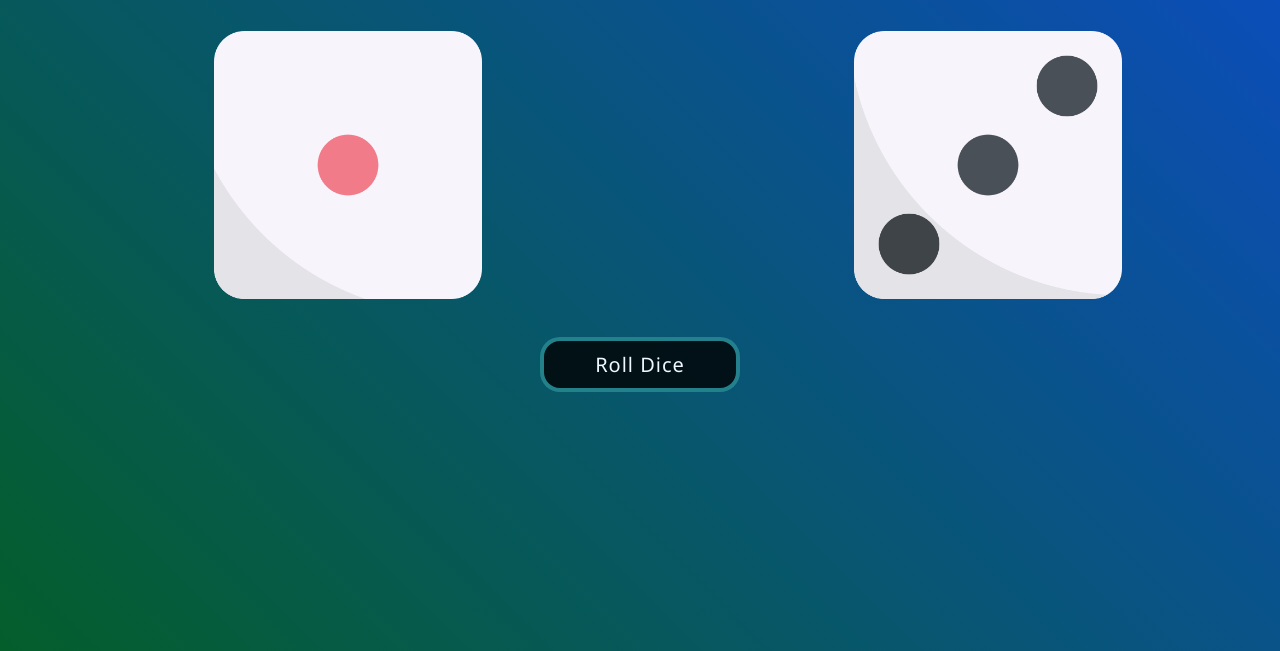
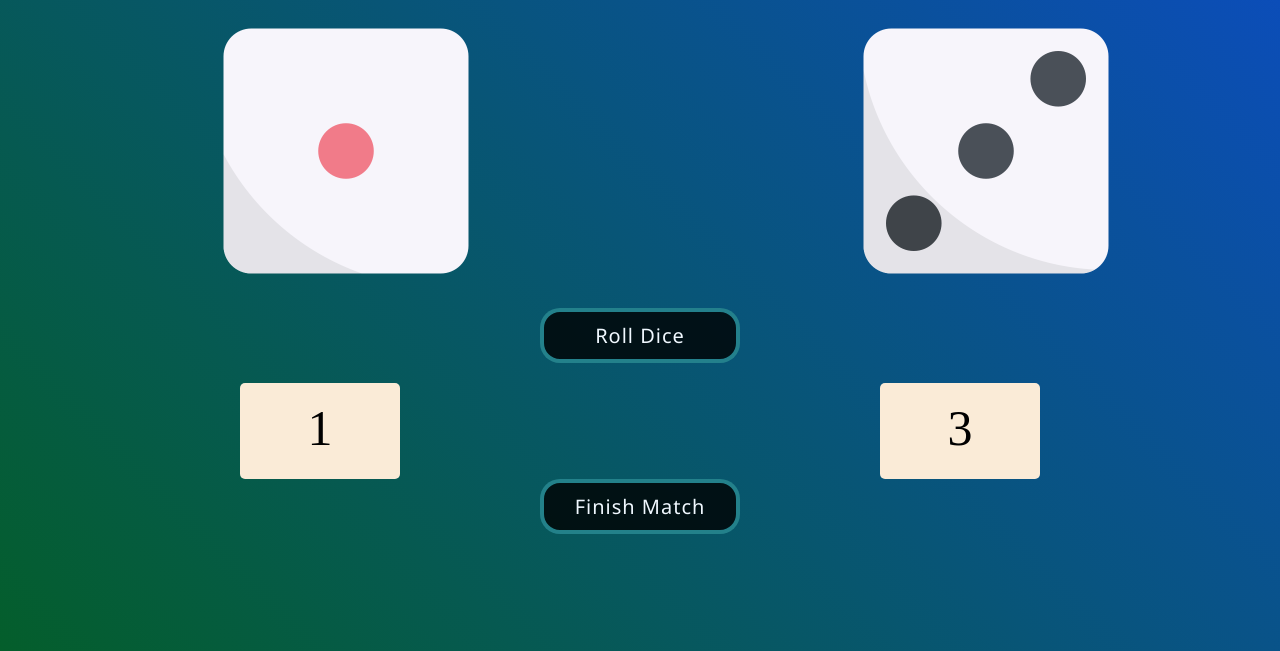
Before and after one commit to AndreaBlanco2/DiceRoll, a plain HTML site: page index.html in a window 1280 px wide. Both pictures are taken after a click on the button "Roll Dice". Shown: the part 149-800 px from the top of the page. Drawn offline with Linux system fonts and the light colour scheme.

Commit message:
added total scores
Keeps scores and allows to reset

```diff
--- a/css/style.css
+++ b/css/style.css
@@ -19,11 +19,11 @@ body {
 }
 
 img{
-    height: 35vh;
+    height: 32vh;
    margin: 10%;
 }
 
-#rollbtn {
+#rollbtn , #finish {
     border-radius: 5px;
     width: 200px;
     color: red;
@@ -75,7 +75,22 @@ img{
 }
 
 .scores {
-    display: flex;
+    margin: auto;
+        display: flex;
     justify-content: space-around;
+    /* justify-items: center; */
+    text-align: center;
         margin-top: 20px;
+
+
 }
+
+#score1, #score2 {
+    width: 20vh;
+    height: 10vh;
+    padding-top: 2vh;
+    font-size: 50px;
+    background-color: antiquewhite;
+    border-radius: 5px;
+
+}
--- a/index.html
+++ b/index.html
@@ -23,6 +23,11 @@
     </div>
     <button type="button" class="btn" id="rollbtn">Roll Dice</button>
     <div class="scores">
+        <div id="score1">0</div>
+        <dic id="score2">0</dic>
+    </div>
+    <button type="button" class="btn2" id="finish" onclick="ResetMatch()">Finish Match</button>
+    <div class="scores">
     <!-- <div class="total" id="total1">Total Player 1</div>
     <div class="total" id="total2">Total Player 2</div> -->
 </div>
--- a/js/dice.js
+++ b/js/dice.js
@@ -2,6 +2,12 @@ const btn = document.querySelector('.btn');
 const output = document.querySelector('.output');
 const py1 = document.querySelector('#player1');
 const py2 = document.querySelector('#player2');
+
+const py1Total = document.getElementById('score1');
+const py2Total = document.getElementById('score2');
+
+let py1Tot = 0;
+let py2Tot = 0;
 
 //Event for button
 btn.addEventListener('click', () => {
@@ -24,7 +30,13 @@ btn.addEventListener('click', () => {
     }
     output.innerHTML = result;
 
+    // Keep scores
+    py1Tot += rolls[0];
+    py2Tot += rolls[1];
 
+    // displaying
+    py1Total.innerHTML = py1Tot;
+    py2Total.innerHTML = py2Tot;
 });
 
 //function for random value of dice
@@ -59,4 +71,19 @@ function displayDice(score,element) {
 
     var diceHTML = '<img src="./img/' + diceImg + '.png" alt="Dice image"></img>';
     element.innerHTML = diceHTML;
+
 }
+
+function ResetMatch(){
+        // Keep scores
+        py1Tot = 0
+        py2Tot = 0;
+
+        // displaying
+        py1Total.innerHTML = 0;
+        py2Total.innerHTML = 0;
+        output.innerHTML = "";
+}
+
+
+// Keeping scores
```
